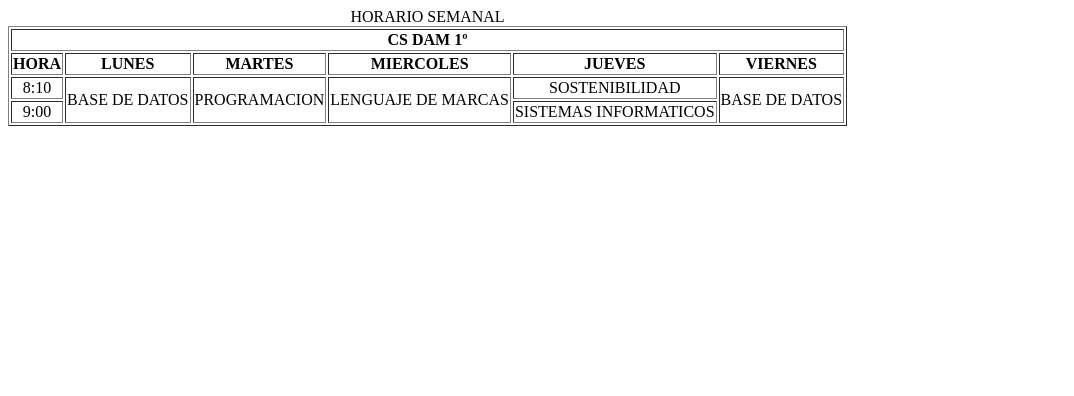
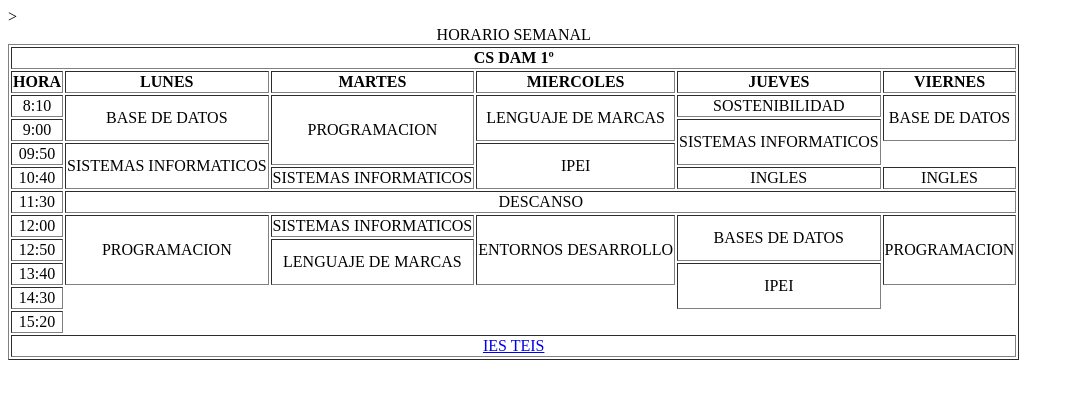
Before and after one commit to KeysmanUndefined/LM2026, a plain HTML site: page UD2/ejercicios/ejercicio19.html in a window 1280 px wide. Shown: the whole page, without its empty margins (0-1074 px from the left). Drawn offline with Linux system fonts and the light colour scheme.

Commit message:
feat: añadir formularios, tablas y enlaces HTML

```diff
--- a/UD2/ejercicios/ejercicio19.html
+++ b/UD2/ejercicios/ejercicio19.html
@@ -30,13 +30,65 @@
         <td rowspan="3">PROGRAMACION</td>
         <td rowspan="2">LENGUAJE DE MARCAS</td>
         <td>SOSTENIBILIDAD</td>
-        <td rowspan="3">BASE DE DATOS</td>
+        <td rowspan="2">BASE DE DATOS</td>
     </tr>
 
        <tr align="center">
-        <td >9:00</td>
-        <td rowspan="2">SISTEMAS INFORMATICOS</td>
+       <td >9:00</td>
+       <td rowspan="2">SISTEMAS INFORMATICOS</td>
+
     </tr>
 
+    <tr align="center">
+        <td >09:50</td>
+        <td rowspan="2"> SISTEMAS INFORMATICOS</td>
+        <td rowspan="2">IPEI</td>
+
+    </tr>
+
+    <tr align="center">
+        <td >10:40</td>
+        <td>SISTEMAS INFORMATICOS</td>
+        <td>INGLES</td>
+        <td>INGLES</td>
+    </tr>
+
+    <tr align="center">
+        <td >11:30</td>
+        <td colspan="5">DESCANSO</td>
+    </tr>
+
+    <tr align="center">
+        <td >12:00</td>
+        <td rowspan="3">PROGRAMACION</td>
+        <td >SISTEMAS INFORMATICOS</td>
+        <td rowspan="3">ENTORNOS DESARROLLO</td>
+        <td rowspan="2">BASES DE DATOS</td>
+        <td rowspan="3">PROGRAMACION</td>
+    </tr>
+
+    <tr align="center">
+        <td >12:50</td>
+         <td rowspan="2">LENGUAJE DE MARCAS</td>
+    </tr>
+
+     <tr align="center">
+        <td >13:40</td>
+         <td rowspan="2">IPEI</td>
+    </tr>
+
+     <tr align="center">
+        <td >14:30</td>
+     </tr>
+
+      <tr align="center">
+        <td >15:20</td>
+     </tr>
+
+     <tr align="center">
+
+        <td colspan="6"><a href="https://centros.edu.xunta.gal/iesteis/">IES TEIS</a>
+</td>>
+    </tr>
 </body>
 </html>
--- a/UD2/ejercicios/ejercicio25.html
+++ /dev/null
@@ -1,25 +0,0 @@
-<!DOCTYPE html>
-<html lang='en'>
-<head>
-    <meta charset='utf-8'>
-    <meta name='viewport' content='width=device-width, initial-scale=1'>
-    <title>Formulario de incidencia</title>
-    <link rel='stylesheet' href='main.css'>
-</head>
-<body>
-    <form action="servicio.php" method="get">
-
-        <fieldset>
-
-        <legend>Datos del usuario</legend>
-        <label for="usuario">Usuario</label>
-        <input type="text" id="usuario" name="usuario" placeholder="Nombre y apellidos"/>
-        <input type="radio" name=""
-        </fieldset>
-
-    </form>
-
-
-
-</body>
-</html>
```
Also changed, not shown: UD2/ejercicios/form_incidencia.html (added, +60 -0 lines).
